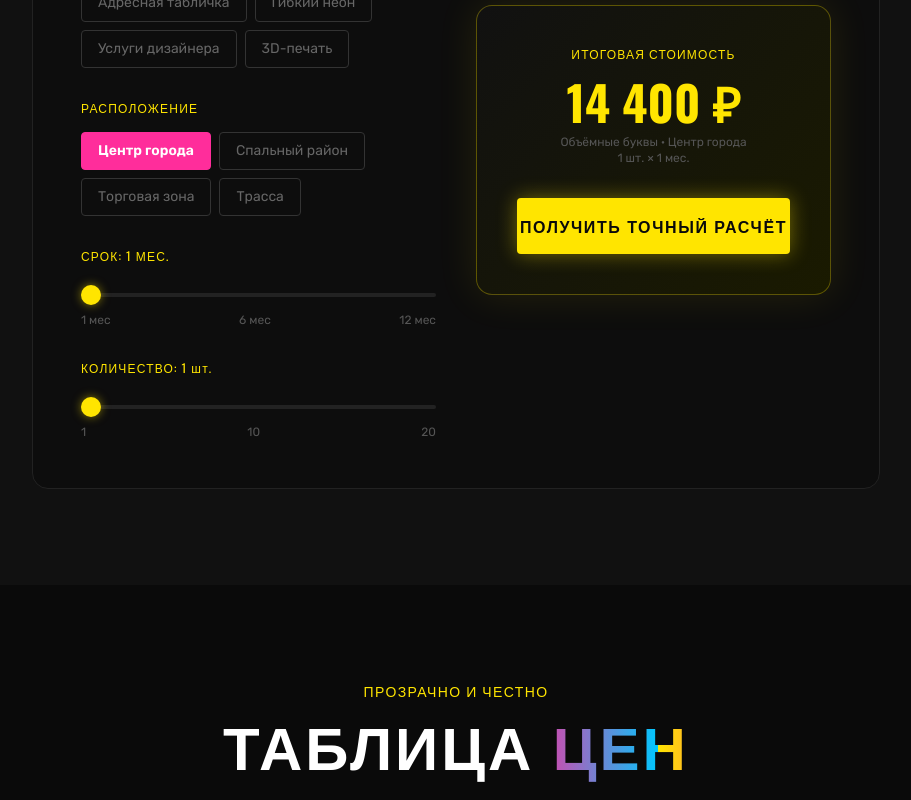
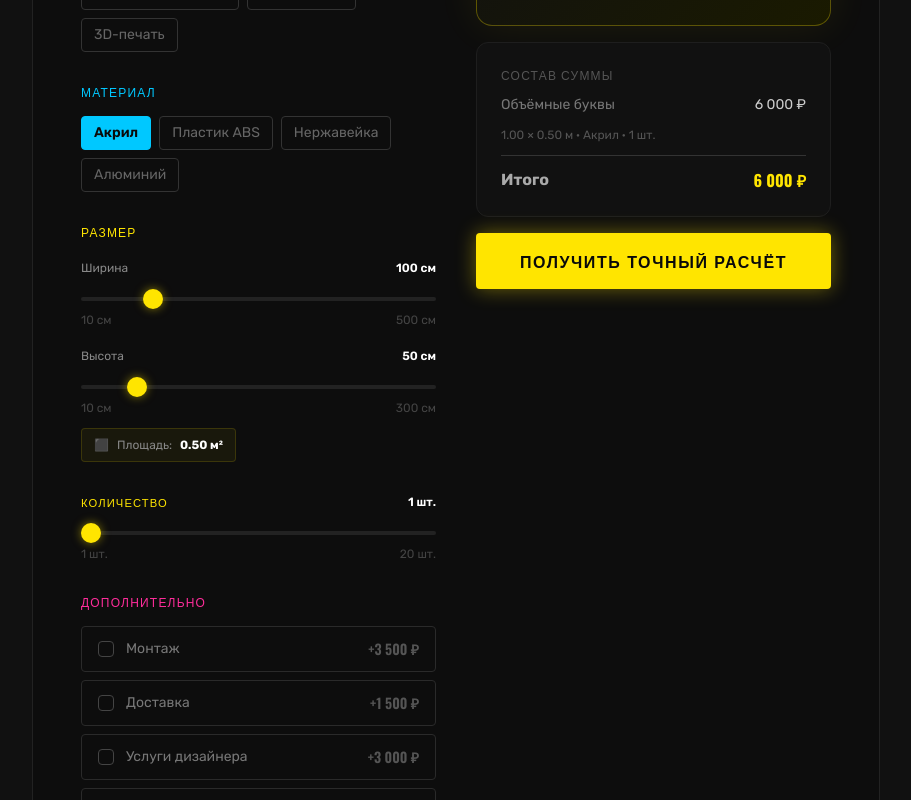
Before and after one commit to pr-poehali-dev/outdoor-advertising-site-3, a React (Vite) app: page / in a window 1280 px wide. Shown: the part 2740-3540 px from the top of the page, without its empty margins (184-1095 px from the left). Built offline with nearby package versions, Linux system fonts and the light colour scheme.

Commit message:
feat: реализовать калькулятор со слайдерами

```diff
--- a/src/pages/Index.tsx
+++ b/src/pages/Index.tsx
@@ -69,33 +69,77 @@ const TICKER_ITEMS = [
   "ОБЪЁМНЫЕ БУКВЫ", "ПЛОСКИЕ БУКВЫ", "БАННЕР", "СВЕТОВЫЕ КОРОБА", "ШТЕНДЕР", "АДРЕСНЫЕ ТАБЛИЧКИ", "ГИБКИЙ НЕОН", "ДИЗАЙН", "3D-ПЕЧАТЬ",
 ];
 
-const CALC_OPTIONS = {
-  type: [
-    { label: "Объёмные буквы", base: 8000 },
-    { label: "Плоские буквы", base: 3500 },
-    { label: "Баннер", base: 1200 },
-    { label: "Световой короб", base: 15000 },
-    { label: "Штендер", base: 5000 },
-    { label: "Адресная табличка", base: 2500 },
-    { label: "Гибкий неон", base: 12000 },
-    { label: "Услуги дизайнера", base: 3000 },
-    { label: "3D-печать", base: 4000 },
+const CALC_PRODUCTS = [
+  { label: "Объёмные буквы", pricePerM2: 12000 },
+  { label: "Плоские буквы", pricePerM2: 5000 },
+  { label: "Баннер", pricePerM2: 800 },
+  { label: "Световой короб", pricePerM2: 18000 },
+  { label: "Штендер", pricePerM2: 5000 },
+  { label: "Адресная табличка", pricePerM2: 6000 },
+  { label: "Гибкий неон", pricePerM2: 14000 },
+  { label: "3D-печать", pricePerM2: 9000 },
+];
+
+const CALC_MATERIALS: Record<string, { label: string; mult: number }[]> = {
+  "Объёмные буквы": [
+    { label: "Акрил", mult: 1.0 },
+    { label: "Пластик ABS", mult: 0.8 },
+    { label: "Нержавейка", mult: 1.6 },
+    { label: "Алюминий", mult: 1.4 },
   ],
-  location: [
-    { label: "Центр города", mult: 1.8 },
-    { label: "Спальный район", mult: 1.0 },
-    { label: "Торговая зона", mult: 1.4 },
-    { label: "Трасса", mult: 0.8 },
+  "Плоские буквы": [
+    { label: "Акрил", mult: 1.0 },
+    { label: "Пластик ABS", mult: 0.75 },
+    { label: "Нержавейка", mult: 1.5 },
+    { label: "Дерево", mult: 0.9 },
+  ],
+  "Баннер": [
+    { label: "Банерная ткань", mult: 1.0 },
+    { label: "Сетка (wind)", mult: 0.9 },
+    { label: "Плёнка (глянец)", mult: 1.2 },
+  ],
+  "Световой короб": [
+    { label: "Акрил + LED", mult: 1.0 },
+    { label: "Молочный акрил", mult: 1.1 },
+    { label: "Металл + LED", mult: 1.4 },
+  ],
+  "Штендер": [
+    { label: "Металл", mult: 1.0 },
+    { label: "Алюминий", mult: 1.2 },
+  ],
+  "Адресная табличка": [
+    { label: "Акрил", mult: 1.0 },
+    { label: "Нержавейка", mult: 1.5 },
+    { label: "Пластик", mult: 0.7 },
+  ],
+  "Гибкий неон": [
+    { label: "LED-неон 12мм", mult: 1.0 },
+    { label: "LED-неон 20мм", mult: 1.3 },
+  ],
+  "3D-печать": [
+    { label: "PLA-пластик", mult: 1.0 },
+    { label: "ABS-пластик", mult: 1.1 },
+    { label: "Фотополимер", mult: 1.8 },
   ],
 };
+
+const CALC_EXTRAS = [
+  { label: "Монтаж", price: 3500 },
+  { label: "Доставка", price: 1500 },
+  { label: "Услуги дизайнера", price: 3000 },
+  { label: "Покрытие UV-лак", price: 2000 },
+  { label: "Подсветка LED", price: 4000 },
+];
 
 export default function Index() {
   const [menuOpen, setMenuOpen] = useState(false);
   const [scrolled, setScrolled] = useState(false);
-  const [calcType, setCalcType] = useState(0);
-  const [calcLocation, setCalcLocation] = useState(0);
-  const [calcMonths, setCalcMonths] = useState(1);
+  const [calcProduct, setCalcProduct] = useState(0);
+  const [calcMaterial, setCalcMaterial] = useState(0);
+  const [calcWidth, setCalcWidth] = useState(100);
+  const [calcHeight, setCalcHeight] = useState(50);
   const [calcQty, setCalcQty] = useState(1);
+  const [calcExtras, setCalcExtras] = useState<number[]>([]);
   const [visibleSections, setVisibleSections] = useState<Set<string>>(new Set());
   const observerRef = useRef<IntersectionObserver | null>(null);
 
@@ -122,11 +166,24 @@ export default function Index() {
     return () => observerRef.current?.disconnect();
   }, []);
 
-  const calcPrice =
-    CALC_OPTIONS.type[calcType].base *
-    CALC_OPTIONS.location[calcLocation].mult *
-    calcMonths *
-    calcQty;
+  const currentProduct = CALC_PRODUCTS[calcProduct];
+  const materials = CALC_MATERIALS[currentProduct.label] ?? [];
+  const material = materials[calcMaterial] ?? { mult: 1.0 };
+  const areaM2 = (calcWidth / 100) * (calcHeight / 100);
+  const basePrice = currentProduct.pricePerM2 * areaM2 * material.mult * calcQty;
+  const extrasPrice = calcExtras.reduce((sum, i) => sum + CALC_EXTRAS[i].price, 0);
+  const calcPrice = basePrice + extrasPrice;
+
+  const toggleExtra = (i: number) => {
+    setCalcExtras((prev) =>
+      prev.includes(i) ? prev.filter((x) => x !== i) : [...prev, i]
+    );
+  };
+
+  const handleProductChange = (i: number) => {
+    setCalcProduct(i);
+    setCalcMaterial(0);
+  };
 
   const formatPrice = (n: number) =>
     Math.round(n).toLocaleString("ru-RU") + " ₽";
@@ -357,22 +414,24 @@ export default function Index() {
           <div className="rounded-2xl p-8 md:p-12" style={{ background: "#0D0D0D", border: "1px solid #222" }}>
             <div className="grid md:grid-cols-2 gap-10">
               <div className="space-y-8">
+
+                {/* Продукт */}
                 <div>
                   <label className="block text-xs tracking-widest mb-4" style={{ color: "var(--neon-yellow)", fontFamily: "Oswald, sans-serif" }}>
-                    ТИП КОНСТРУКЦИИ
+                    ТИП ИЗДЕЛИЯ
                   </label>
                   <div className="flex flex-wrap gap-2">
-                    {CALC_OPTIONS.type.map((opt, i) => (
+                    {CALC_PRODUCTS.map((opt, i) => (
                       <button
                         key={i}
-                        onClick={() => setCalcType(i)}
-                        className="px-4 py-2 rounded text-sm transition-all duration-200"
+                        onClick={() => handleProductChange(i)}
+                        className="px-3 py-1.5 rounded text-sm transition-all duration-200"
                         style={{
                           fontFamily: "Rubik, sans-serif",
-                          background: calcType === i ? "var(--neon-yellow)" : "transparent",
-                          color: calcType === i ? "#0A0A0A" : "#666",
-                          border: calcType === i ? "1px solid var(--neon-yellow)" : "1px solid #333",
-                          fontWeight: calcType === i ? 600 : 400,
+                          background: calcProduct === i ? "var(--neon-yellow)" : "transparent",
+                          color: calcProduct === i ? "#0A0A0A" : "#666",
+                          border: calcProduct === i ? "1px solid var(--neon-yellow)" : "1px solid #333",
+                          fontWeight: calcProduct === i ? 600 : 400,
                         }}
                       >
                         {opt.label}
@@ -381,86 +440,185 @@ export default function Index() {
                   </div>
                 </div>
 
+                {/* Материал */}
+                {materials.length > 0 && (
                   <div>
-                  <label className="block text-xs tracking-widest mb-4" style={{ color: "var(--neon-yellow)", fontFamily: "Oswald, sans-serif" }}>
-                    РАСПОЛОЖЕНИЕ
+                    <label className="block text-xs tracking-widest mb-4" style={{ color: "var(--neon-blue)", fontFamily: "Oswald, sans-serif" }}>
+                      МАТЕРИАЛ
                     </label>
                     <div className="flex flex-wrap gap-2">
-                    {CALC_OPTIONS.location.map((opt, i) => (
+                      {materials.map((mat, i) => (
                         <button
                           key={i}
-                        onClick={() => setCalcLocation(i)}
-                        className="px-4 py-2 rounded text-sm transition-all duration-200"
+                          onClick={() => setCalcMaterial(i)}
+                          className="px-3 py-1.5 rounded text-sm transition-all duration-200"
                           style={{
                             fontFamily: "Rubik, sans-serif",
-                          background: calcLocation === i ? "var(--neon-pink)" : "transparent",
-                          color: calcLocation === i ? "white" : "#666",
-                          border: calcLocation === i ? "1px solid var(--neon-pink)" : "1px solid #333",
-                          fontWeight: calcLocation === i ? 600 : 400,
+                            background: calcMaterial === i ? "var(--neon-blue)" : "transparent",
+                            color: calcMaterial === i ? "#0A0A0A" : "#666",
+                            border: calcMaterial === i ? "1px solid var(--neon-blue)" : "1px solid #333",
+                            fontWeight: calcMaterial === i ? 600 : 400,
                           }}
                         >
-                        {opt.label}
+                          {mat.label}
                         </button>
                       ))}
                     </div>
                   </div>
+                )}
 
+                {/* Размеры */}
                 <div>
-                  <label className="block text-xs tracking-widest mb-4" style={{ color: "var(--neon-yellow)", fontFamily: "Oswald, sans-serif" }}>
-                    СРОК: {calcMonths} МЕС.
+                  <label className="block text-xs tracking-widest mb-5" style={{ color: "var(--neon-yellow)", fontFamily: "Oswald, sans-serif" }}>
+                    РАЗМЕР
                   </label>
-                  <input type="range" min={1} max={12} value={calcMonths} onChange={(e) => setCalcMonths(+e.target.value)} className="range-neon w-full" />
-                  <div className="flex justify-between text-xs mt-2" style={{ color: "#555" }}>
-                    <span>1 мес</span><span>6 мес</span><span>12 мес</span>
+                  <div className="space-y-5">
+                    <div>
+                      <div className="flex justify-between text-xs mb-2" style={{ color: "#888" }}>
+                        <span>Ширина</span>
+                        <span style={{ color: "white", fontWeight: 600 }}>{calcWidth} см</span>
+                      </div>
+                      <input type="range" min={10} max={500} step={5} value={calcWidth} onChange={(e) => setCalcWidth(+e.target.value)} className="range-neon w-full" />
+                      <div className="flex justify-between text-xs mt-1" style={{ color: "#444" }}>
+                        <span>10 см</span><span>500 см</span>
+                      </div>
+                    </div>
+                    <div>
+                      <div className="flex justify-between text-xs mb-2" style={{ color: "#888" }}>
+                        <span>Высота</span>
+                        <span style={{ color: "white", fontWeight: 600 }}>{calcHeight} см</span>
+                      </div>
+                      <input type="range" min={10} max={300} step={5} value={calcHeight} onChange={(e) => setCalcHeight(+e.target.value)} className="range-neon w-full" />
+                      <div className="flex justify-between text-xs mt-1" style={{ color: "#444" }}>
+                        <span>10 см</span><span>300 см</span>
+                      </div>
+                    </div>
+                  </div>
+                  <div
+                    className="mt-3 text-xs px-3 py-2 rounded inline-flex items-center gap-2"
+                    style={{ background: "rgba(255,229,0,0.05)", border: "1px solid rgba(255,229,0,0.15)", color: "#888" }}
+                  >
+                    <span style={{ color: "var(--neon-yellow)" }}>⬛</span>
+                    Площадь: <strong style={{ color: "white" }}>{((calcWidth / 100) * (calcHeight / 100)).toFixed(2)} м²</strong>
                   </div>
                 </div>
 
+                {/* Количество */}
                 <div>
-                  <label className="block text-xs tracking-widest mb-4" style={{ color: "var(--neon-yellow)", fontFamily: "Oswald, sans-serif" }}>
-                    КОЛИЧЕСТВО: {calcQty} шт.
+                  <div className="flex justify-between text-xs mb-2" style={{ color: "#888" }}>
+                    <span className="tracking-widest" style={{ color: "var(--neon-yellow)", fontFamily: "Oswald, sans-serif", fontSize: "0.7rem" }}>КОЛИЧЕСТВО</span>
+                    <span style={{ color: "white", fontWeight: 600 }}>{calcQty} шт.</span>
+                  </div>
+                  <input type="range" min={1} max={20} value={calcQty} onChange={(e) => setCalcQty(+e.target.value)} className="range-neon w-full" />
+                  <div className="flex justify-between text-xs mt-1" style={{ color: "#444" }}>
+                    <span>1 шт.</span><span>20 шт.</span>
+                  </div>
+                </div>
+
+                {/* Доп. услуги */}
+                <div>
+                  <label className="block text-xs tracking-widest mb-4" style={{ color: "var(--neon-pink)", fontFamily: "Oswald, sans-serif" }}>
+                    ДОПОЛНИТЕЛЬНО
                   </label>
-                  <input type="range" min={1} max={20} value={calcQty} onChange={(e) => setCalcQty(+e.target.value)} className="range-neon w-full" />
-                  <div className="flex justify-between text-xs mt-2" style={{ color: "#555" }}>
-                    <span>1</span><span>10</span><span>20</span>
+                  <div className="space-y-2">
+                    {CALC_EXTRAS.map((extra, i) => (
+                      <button
+                        key={i}
+                        onClick={() => toggleExtra(i)}
+                        className="w-full flex items-center justify-between px-4 py-3 rounded transition-all duration-200"
+                        style={{
+                          background: calcExtras.includes(i) ? "rgba(255,45,155,0.1)" : "transparent",
+                          border: calcExtras.includes(i) ? "1px solid rgba(255,45,155,0.4)" : "1px solid #2a2a2a",
+                        }}
+                      >
+                        <div className="flex items-center gap-3">
+                          <div
+                            className="w-4 h-4 rounded flex items-center justify-center flex-shrink-0"
+                            style={{
+                              background: calcExtras.includes(i) ? "var(--neon-pink)" : "transparent",
+                              border: calcExtras.includes(i) ? "none" : "1px solid #444",
+                            }}
+                          >
+                            {calcExtras.includes(i) && <span style={{ color: "white", fontSize: "0.6rem" }}>✓</span>}
+                          </div>
+                          <span className="text-sm" style={{ color: calcExtras.includes(i) ? "white" : "#777" }}>
+                            {extra.label}
+                          </span>
+                        </div>
+                        <span className="text-sm font-semibold" style={{ color: calcExtras.includes(i) ? "var(--neon-pink)" : "#555", fontFamily: "Oswald, sans-serif" }}>
+                          +{extra.price.toLocaleString("ru-RU")} ₽
+                        </span>
+                      </button>
+                    ))}
                   </div>
                 </div>
               </div>
 
-              <div className="flex flex-col items-center justify-center text-center">
+              {/* Результат */}
+              <div className="flex flex-col gap-4">
                 <div
-                  className="rounded-2xl p-10 w-full"
+                  className="rounded-2xl p-8 text-center"
                   style={{
                     background: "linear-gradient(135deg, #111 0%, #1a1a00 100%)",
                     border: "1px solid rgba(255,229,0,0.3)",
-                    boxShadow: "0 0 40px rgba(255,229,0,0.1)",
+                    boxShadow: "0 0 40px rgba(255,229,0,0.08)",
                   }}
                 >
-                  <p className="text-xs tracking-widest mb-4" style={{ color: "var(--neon-yellow)", fontFamily: "Oswald, sans-serif" }}>ИТОГОВАЯ СТОИМОСТЬ</p>
-                  <div className="text-4xl md:text-5xl font-bold mb-2" style={{ fontFamily: "Oswald, sans-serif", color: "var(--neon-yellow)" }}>
+                  <p className="text-xs tracking-widest mb-3" style={{ color: "var(--neon-yellow)", fontFamily: "Oswald, sans-serif" }}>ИТОГОВАЯ СТОИМОСТЬ</p>
+                  <div
+                    className="text-5xl font-bold mb-1 transition-all duration-300"
+                    style={{ fontFamily: "Oswald, sans-serif", color: "var(--neon-yellow)" }}
+                  >
                     {formatPrice(calcPrice)}
                   </div>
-                  <p className="text-xs mb-8" style={{ color: "#555" }}>
-                    {CALC_OPTIONS.type[calcType].label} · {CALC_OPTIONS.location[calcLocation].label}
-                    <br />{calcQty} шт. × {calcMonths} мес.
-                  </p>
-                  {calcMonths >= 3 && (
+                  <p className="text-xs mb-1" style={{ color: "#555" }}>примерный расчёт</p>
+                </div>
+
+                {/* Разбивка */}
+                <div className="rounded-xl p-6 space-y-3" style={{ background: "#111", border: "1px solid #1e1e1e" }}>
+                  <p className="text-xs tracking-widest mb-3" style={{ color: "#555", fontFamily: "Oswald, sans-serif" }}>СОСТАВ СУММЫ</p>
+                  <div className="flex justify-between text-sm">
+                    <span style={{ color: "#777" }}>{currentProduct.label}</span>
+                    <span style={{ color: "#ccc" }}>{formatPrice(basePrice)}</span>
+                  </div>
+                  <div className="flex justify-between text-xs" style={{ color: "#555" }}>
+                    <span>{(calcWidth / 100).toFixed(2)} × {(calcHeight / 100).toFixed(2)} м · {material.label} · {calcQty} шт.</span>
+                  </div>
+                  {calcExtras.length > 0 && (
+                    <>
+                      <div className="border-t pt-3 mt-2" style={{ borderColor: "#222" }} />
+                      {calcExtras.map((i) => (
+                        <div key={i} className="flex justify-between text-sm">
+                          <span style={{ color: "#777" }}>{CALC_EXTRAS[i].label}</span>
+                          <span style={{ color: "var(--neon-pink)" }}>+{CALC_EXTRAS[i].price.toLocaleString("ru-RU")} ₽</span>
+                        </div>
+                      ))}
+                    </>
+                  )}
+                  <div className="border-t pt-3 mt-1 flex justify-between font-bold" style={{ borderColor: "#333" }}>
+                    <span style={{ color: "#aaa" }}>Итого</span>
+                    <span style={{ color: "var(--neon-yellow)", fontFamily: "Oswald, sans-serif" }}>{formatPrice(calcPrice)}</span>
+                  </div>
+                </div>
+
+                {calcQty >= 5 && (
                   <div
-                      className="text-xs px-3 py-2 rounded mb-6"
+                    className="text-xs px-4 py-3 rounded text-center"
                     style={{
-                        background: "rgba(255,45,155,0.1)",
-                        border: "1px solid rgba(255,45,155,0.3)",
+                      background: "rgba(255,45,155,0.08)",
+                      border: "1px solid rgba(255,45,155,0.25)",
                       color: "var(--neon-pink)",
                       fontFamily: "Oswald, sans-serif",
                       letterSpacing: "0.05em",
                     }}
                   >
-                      🎯 СКИДКА 10% ПРИ ЗАКАЗЕ ОТ 3 МЕС
+                    🎯 СКИДКА 10% ПРИ ЗАКАЗЕ ОТ 5 ШТ.
                   </div>
                 )}
-                  <a href="#contacts" className="neon-btn block w-full py-4 rounded text-base">
+
+                <a href="#contacts" className="neon-btn block w-full py-4 rounded text-base text-center">
                   Получить точный расчёт
                 </a>
-                </div>
               </div>
             </div>
           </div>
```
Lines whose indentation alone changed are shown as unchanged.
